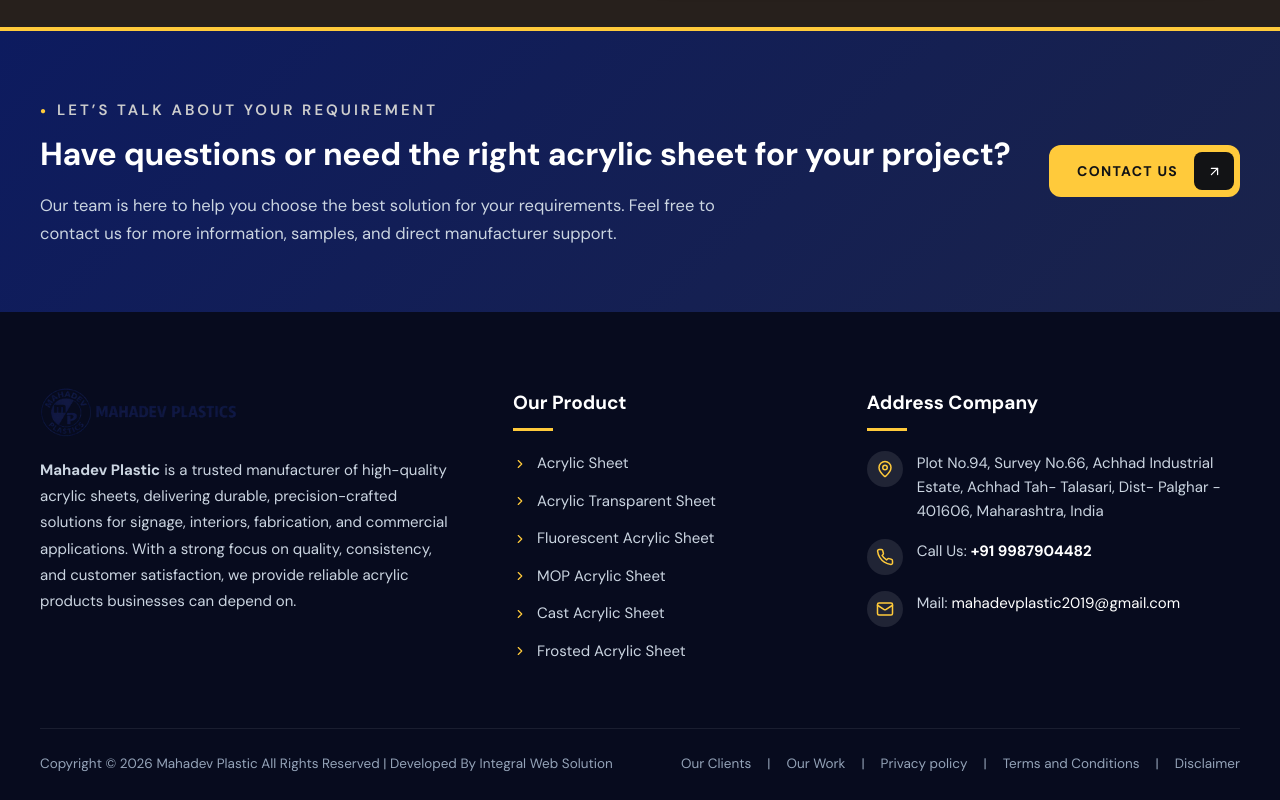
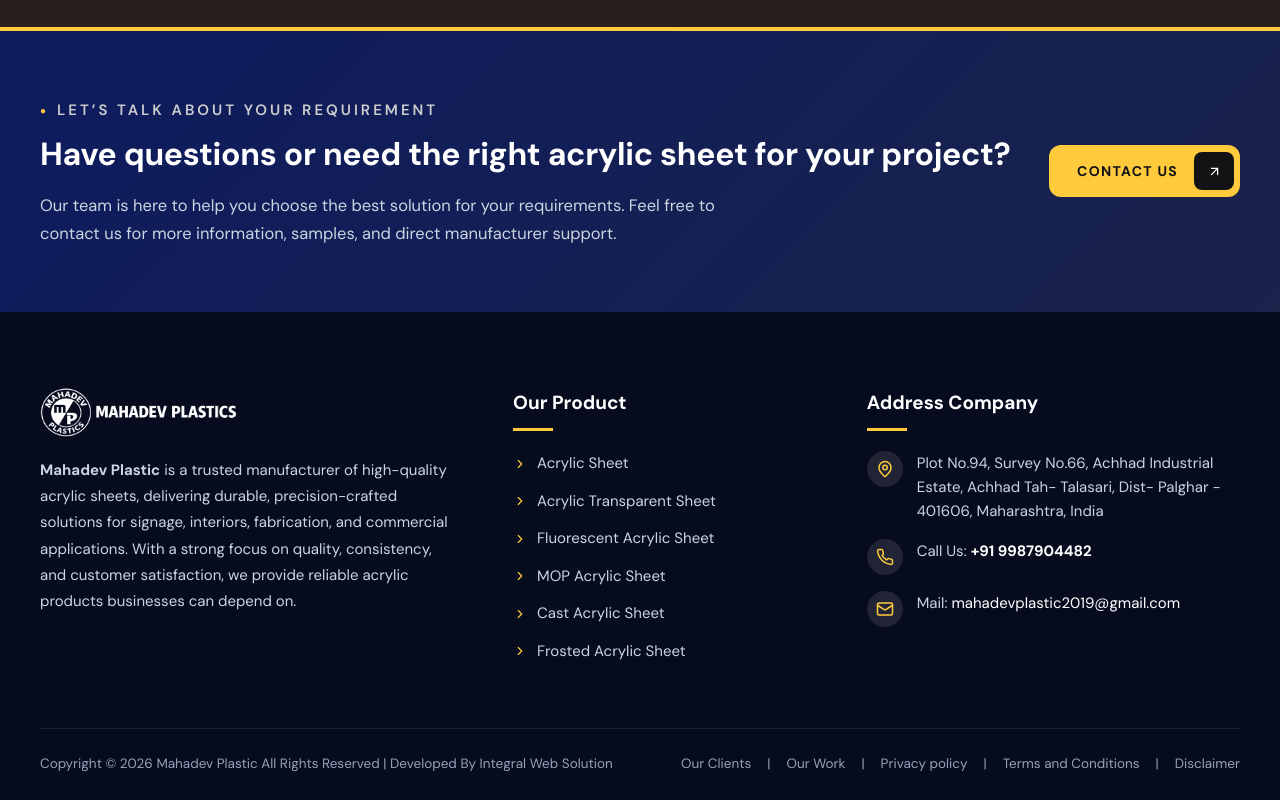
Before and after one commit to projectsintegralwebsolution/mahadev-plastic, a Next.js app: page / in a window 1280 px wide. Shown: the part 5590-6390 px from the top of the page. Built offline with nearby package versions, Linux system fonts and the light colour scheme.

Commit message:
Update footer logo to mahade-logo-white for high visibility on dark footer background

```diff
--- a/src/components/Footer.tsx
+++ b/src/components/Footer.tsx
@@ -42,7 +42,7 @@ export default function Footer() {
             {/* Col 1: About Company */}
             <div>
               <img
-                src="/images/mahade-logo.png"
+                src="/images/mahade-logo-white.png"
                 alt="Mahadev Plastic"
                 className="footer-logo"
               />
```
